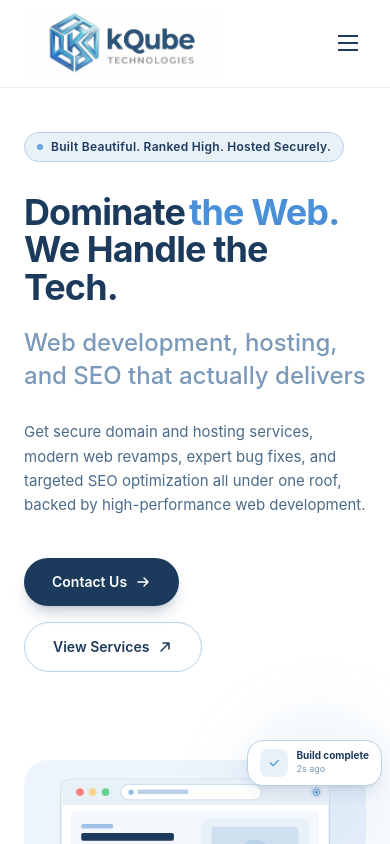
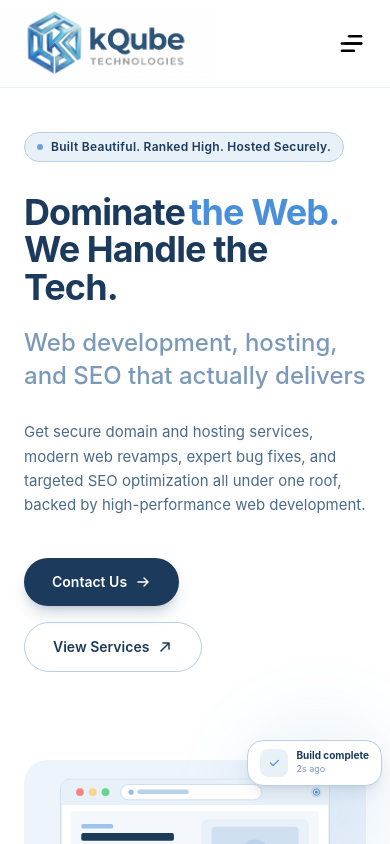
Before and after one commit to kathiravanvellaisamy/kqube, a React (Vite) app: page / in a window 390 px wide. Shown: the top 844 px of the page. Built offline with nearby package versions, Linux system fonts and the light colour scheme.

Commit message:
fourth commit

```diff
--- a/src/components/NavBarHero.jsx
+++ b/src/components/NavBarHero.jsx
@@ -1,6 +1,6 @@
 import { useState, useEffect, useRef } from "react";
 import LogoImage from '../assets/kqube-logo.png'
-import { TbMenu3 } from "react-icons/tb";
+import { TbMenu, TbMenu3 } from "react-icons/tb";
 
 
 const NAV_LINKS = ["Home", "About Us", "Services", "Contact Us"];
@@ -183,7 +183,7 @@ export default function NavbarHero() {
         <div className="max-w-7xl mx-auto px-6 lg:px-10 h-21.5 flex items-center justify-between">
 
           <div className="logo-icon-kq">
-            <img src={LogoImage} className="w-50" />
+            <img src={LogoImage} className="w-60 md:w-50 -ml-6 md:ml-0" />
           </div>
 
           <nav className="hidden md:flex items-center gap-1">
@@ -199,13 +199,9 @@ export default function NavbarHero() {
           <div className="flex items-center gap-3">
              <TbMenu3 className="hidden md:block cursor-pointer" size={40} />
 
-            <button onClick={() => setMenuOpen(!menuOpen)}
-              className="md:hidden w-9 h-9 flex flex-col items-center justify-center gap-1.25 rounded-lg hover:bg-[#E8F0F8] transition-colors duration-200"
-              aria-label="Toggle menu">
-              <span className={`block w-5 h-0.5 bg-[#1B3A5C] transition-all duration-300 origin-center ${menuOpen ? "rotate-45 translate-y-1.5" : ""}`}/>
-              <span className={`block h-0.5 bg-[#1B3A5C] transition-all duration-300 ${menuOpen ? "w-0 opacity-0" : "w-5"}`}/>
-              <span className={`block w-5 h-0.5 bg-[#1B3A5C] transition-all duration-300 origin-center ${menuOpen ? "-rotate-45 -translate-y-1.5" : ""}`}/>
-            </button>
+
+
+            <TbMenu3 size={29}  onClick={() => setMenuOpen(!menuOpen)} className="cursor-pointer md:hidden block" />
           </div>
         </div>
 
```
